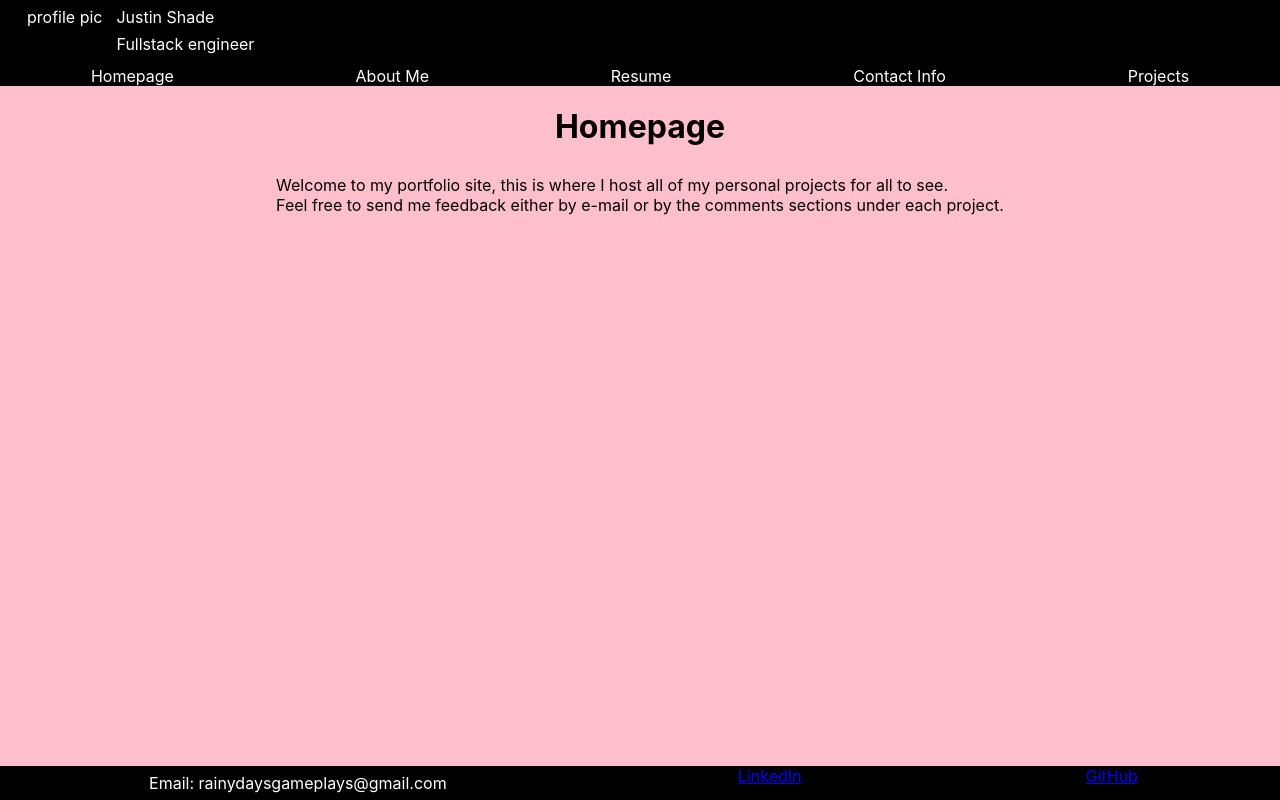
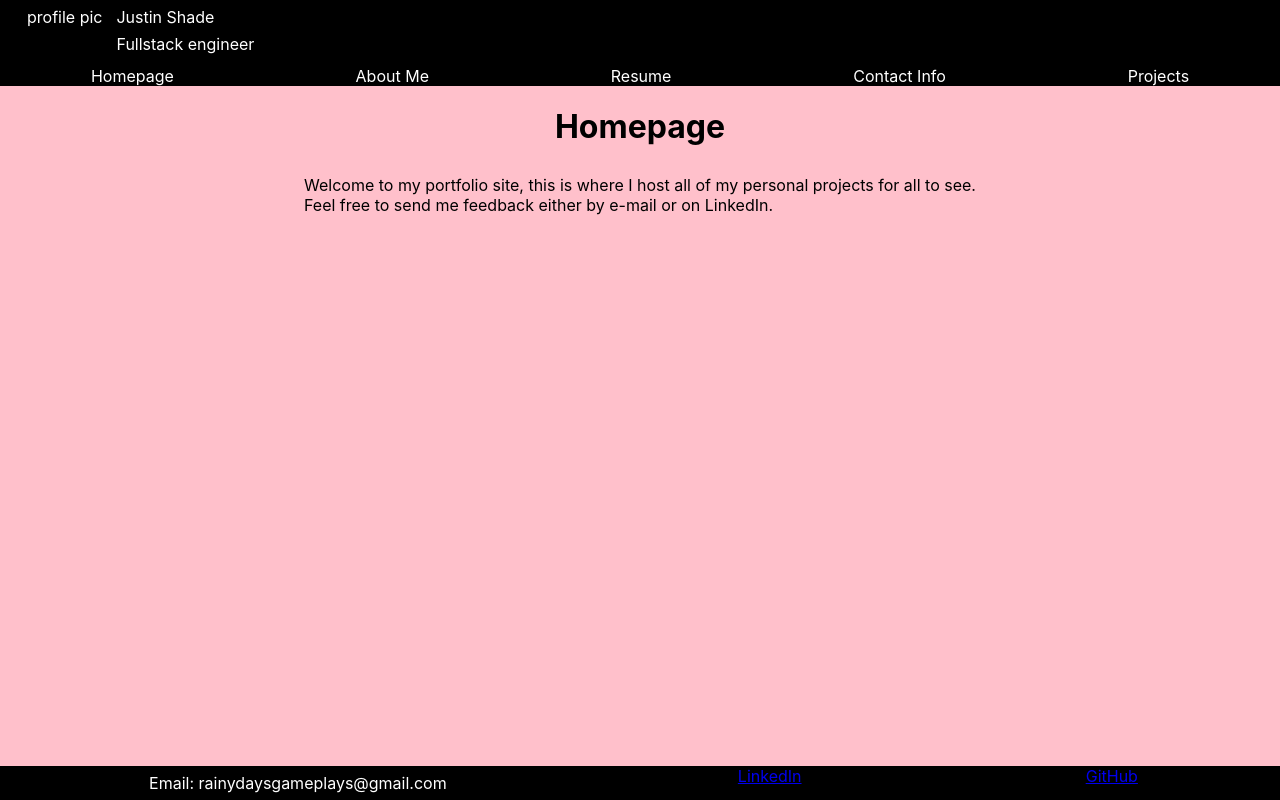
Before and after one commit to rainydaysgameplays/portfolio-front-end, a React (Create React App) app: page / in a window 1280 px wide. Built offline with nearby package versions, Linux system fonts and the light colour scheme.

Commit message:
Starting carousel

```diff
--- a/src/Components/Profile/AboutMe.jsx
+++ b/src/Components/Profile/AboutMe.jsx
@@ -13,7 +13,7 @@ export default function AboutMe(props) {
                 <h1>About me</h1>
                 <p>Image of me</p>
 
-                <p>MERN stack, REACT, Python, Django</p>
+                <p>Mongo, Express, React, Node, Python, Django</p>
                 <br></br>
                 <p>I am a full stack web-developer that has utilized many programming <br></br>
                 languages, from Node to Python, while working with others to find <br></br>
--- a/src/Components/Profile/Homepage.jsx
+++ b/src/Components/Profile/Homepage.jsx
@@ -15,7 +15,7 @@ export default function Homepage() {
                 <h1>Homepage</h1>
                 <p>Welcome to my portfolio site, this is where I host all of my personal projects for all to see.
                     <br />
-                    Feel free to send me feedback either by e-mail or by the comments sections under each project.
+                    Feel free to send me feedback either by e-mail or on LinkedIn.
                 </p>
             </div>
             <Footer />
--- a/src/Components/Projects/GA-projects/GAHome.jsx
+++ b/src/Components/Projects/GA-projects/GAHome.jsx
@@ -43,7 +43,7 @@ export default function GAHome(props) {
                 <p>
                     General Assembly tought me many things, more than just programming basics or how to propperly code.
                     <br />
-                    They tought me how to learn code and how to further develop programming skills.
+                    They tought me how to teach myself code and how to further develop my programming skills.
                     <br />
                     They tought me how to work in a fast paced setting and to not be afraid to ask for help before you make mistakes.
                     <br />
```
